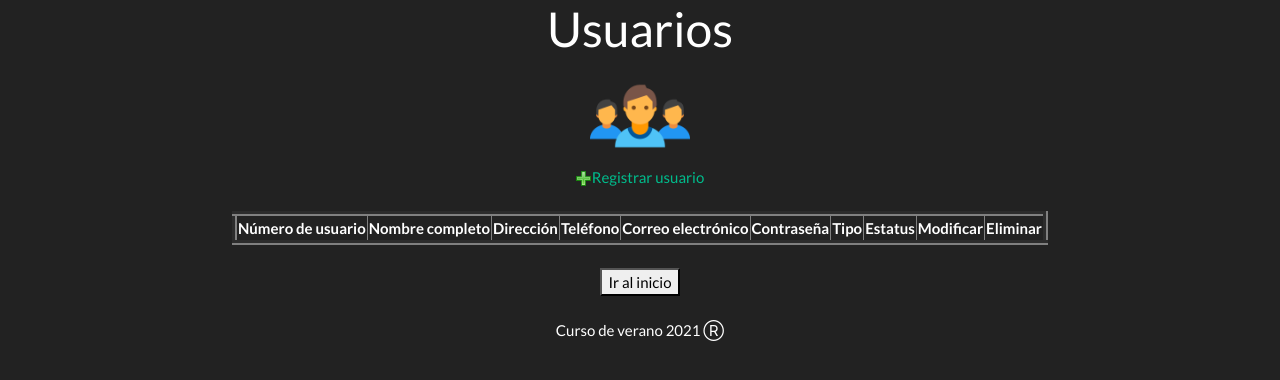
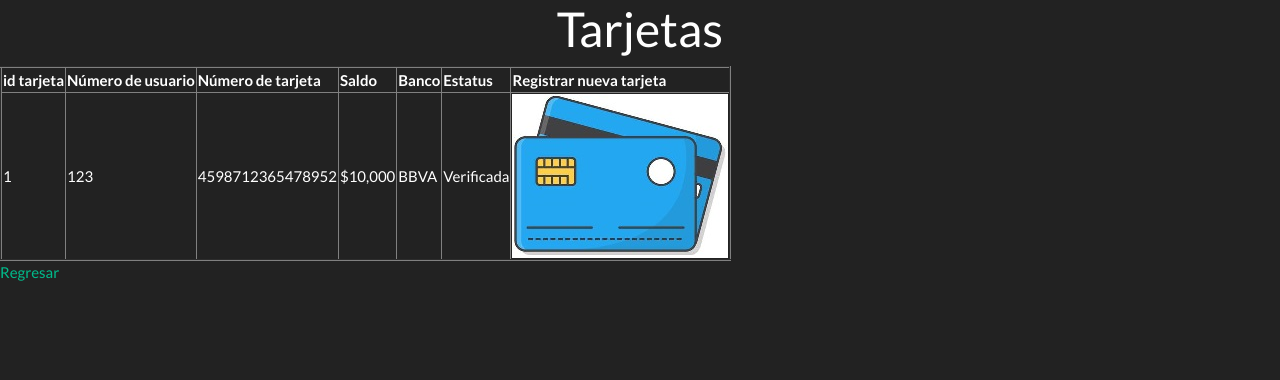
Before and after one commit to Yoryii/Verano_Shopitesz_Eq2, a Flask app: page /categorias in a window 1280 px wide. Shown: the top 380 px of the page. Run offline with Flask 2, Linux system fonts and the light colour scheme; lists and menus that the app fills with data are empty; parts of the project's set-up code (start-up, migrations or seed data) failed here and were passed over; some libraries are stand-ins or nearby versions.

Commit message:
categorias

```diff
--- a/app.py
+++ b/app.py
@@ -101,6 +101,10 @@ def error():
 def categorias():
     return render_template('Categorias/categorias.html')
 
+@app.route('categorias/new')
+def nuevaCategoria():
+    return render_template('Categorias/agregarCategoria.html')
+
 
 #Rutas CATEGORIAS------------------------------------------FIN
 
--- a/templates/Categorias/categorias.html
+++ b/templates/Categorias/categorias.html
@@ -3,46 +3,30 @@
 <head>
     <link rel="stylesheet" href="{{url_for('static',filename='css/estilo.css')}}">
     <meta charset="UTF-8">
-    <title>Usuarios</title>
+    <title>Tarjetas</title>
 </head>
-<nav>
-    <h1 align="center">Usuarios</h1>
-    <div align="center"><img style="width:100px; height:100px;" src="{{url_for('static',filename='img/usuarios.png')}}"></div>
-</nav>
 <body>
-    <div align="center"><a href="/usuarios/new"><img src="{{url_for('static',filename='img/add.gif')}}">Registrar usuario</a></div>
-    <br>
-    <table border="5" align="center">
+    <h1 align="center">Tarjetas</h1>
+    <table border="2">
+        <th>id tarjeta</th>
         <th>Número de usuario</th>
-        <th>Nombre completo</th>
-        <th>Dirección</th>
-        <th>Teléfono</th>
-        <th>Correo electrónico</th>
-        <th>Contraseña</th>
-        <th>Tipo</th>
+        <th>Número de tarjeta</th>
+        <th>Saldo</th>
+        <th>Banco</th>
         <th>Estatus</th>
-        <th>Modificar</th>
-        <th>Eliminar</th>
-        {% for u in usuarios %}
-            <tr>
-                <td>{{u.idUsuario}}</td>
-                <td>{{u.nombreCompleto}}</td>
-                <td>{{u.direccion}}</td>
-                <td>{{u.telefono}}</td>
-                <td>{{u.email}}</td>
-                <td>{{u.contrasena}}</td>
-                <td>{{u.tipo}}</td>
-                <td>{{u.estatus}}</td>
-                <td><a href="/usuarios/edit"><img src="{{url_for('static',filename='img/editar.png')}}"></a></td>
-                <td><a href="./eliminarUsuarios.html"><img src="{{url_for('static',filename='img/eliminar.png')}}"></a></td>
-            </tr>
-        {% endfor %}
+        <th>Registrar nueva tarjeta</th>
+        <tr>
+            <td>1</td>
+            <td>123</td>
+            <td>4598712365478952</td>
+            <td>$10,000</td>
+            <td>BBVA</td>
+            <td>Verificada</td>
+            <td><a href="/Tarjetas/new"><img src="{{url_for('static',filename='img/Tarjeta.jpg')}}"></a></td>
+        </tr>
     </table>
-    <br>
-    <div align="center"><a href="/"><button>Ir al inicio</button></a></div>
+    <a href="javascript: history.go(-1)">Regresar</a>
     <footer>
-        <br>
-        <div align="center">Curso de verano 2021 Ⓡ</div>
     </footer>
 </body>
 </html>
```
